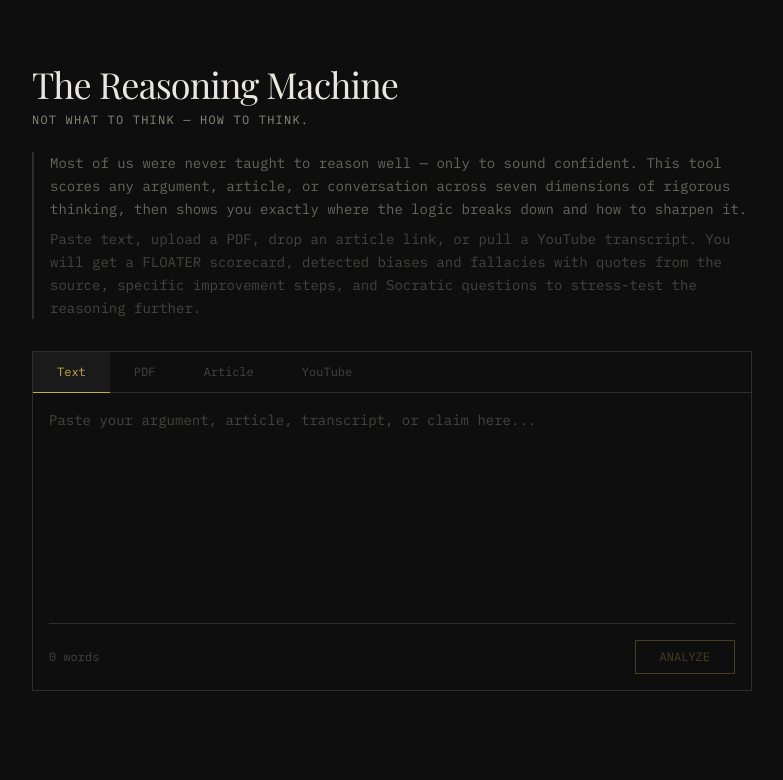
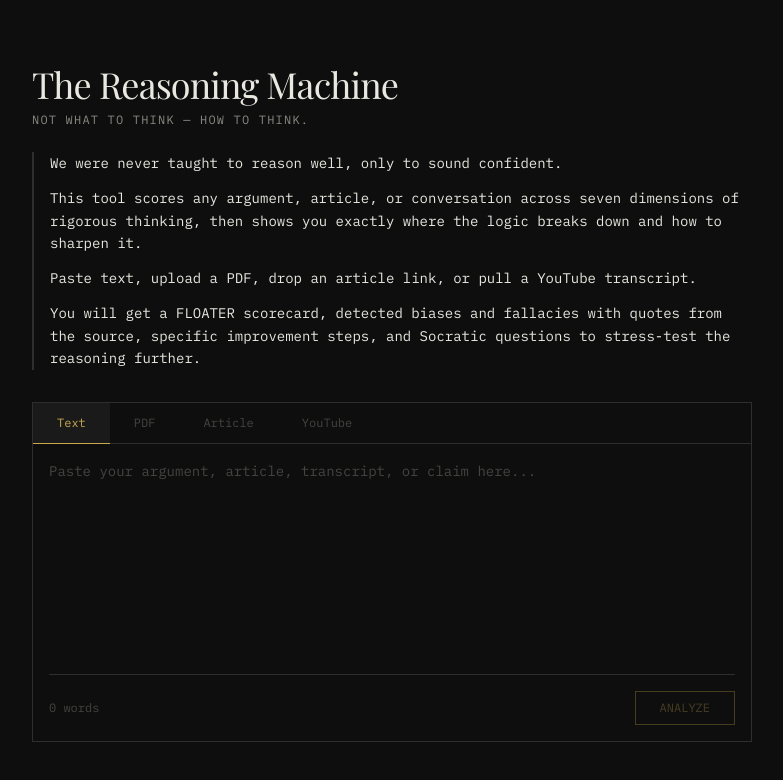
Before and after one commit to mohammadkhan244/think-better, a Next.js app: page / in a window 1280 px wide. Shown: the top 780 px of the page, without its empty margins (248-1031 px from the left). Built offline with nearby package versions, Linux system fonts and the light colour scheme; a web font is replaced by a local one.

Commit message:
Update homepage blurb text and color

```diff
--- a/app/page.tsx
+++ b/app/page.tsx
@@ -86,12 +86,18 @@ export default function Home() {
           <p className="font-mono text-xs text-[#888880] tracking-widest uppercase mb-6">
             Not what to think — how to think.
           </p>
-          <div className="border-l-2 border-[#2e2e2e] pl-4 space-y-2">
-            <p className="text-sm font-mono text-[#666660] leading-relaxed">
-              Most of us were never taught to reason well — only to sound confident. This tool scores any argument, article, or conversation across seven dimensions of rigorous thinking, then shows you exactly where the logic breaks down and how to sharpen it.
+          <div className="border-l-2 border-[#2e2e2e] pl-4 space-y-3">
+            <p className="text-sm font-mono text-[#e8e8e0] leading-relaxed">
+              We were never taught to reason well, only to sound confident.
             </p>
-            <p className="text-sm font-mono text-[#444440] leading-relaxed">
-              Paste text, upload a PDF, drop an article link, or pull a YouTube transcript. You will get a FLOATER scorecard, detected biases and fallacies with quotes from the source, specific improvement steps, and Socratic questions to stress-test the reasoning further.
+            <p className="text-sm font-mono text-[#e8e8e0] leading-relaxed">
+              This tool scores any argument, article, or conversation across seven dimensions of rigorous thinking, then shows you exactly where the logic breaks down and how to sharpen it.
+            </p>
+            <p className="text-sm font-mono text-[#e8e8e0] leading-relaxed">
+              Paste text, upload a PDF, drop an article link, or pull a YouTube transcript.
+            </p>
+            <p className="text-sm font-mono text-[#e8e8e0] leading-relaxed">
+              You will get a FLOATER scorecard, detected biases and fallacies with quotes from the source, specific improvement steps, and Socratic questions to stress-test the reasoning further.
             </p>
           </div>
         </header>
```
